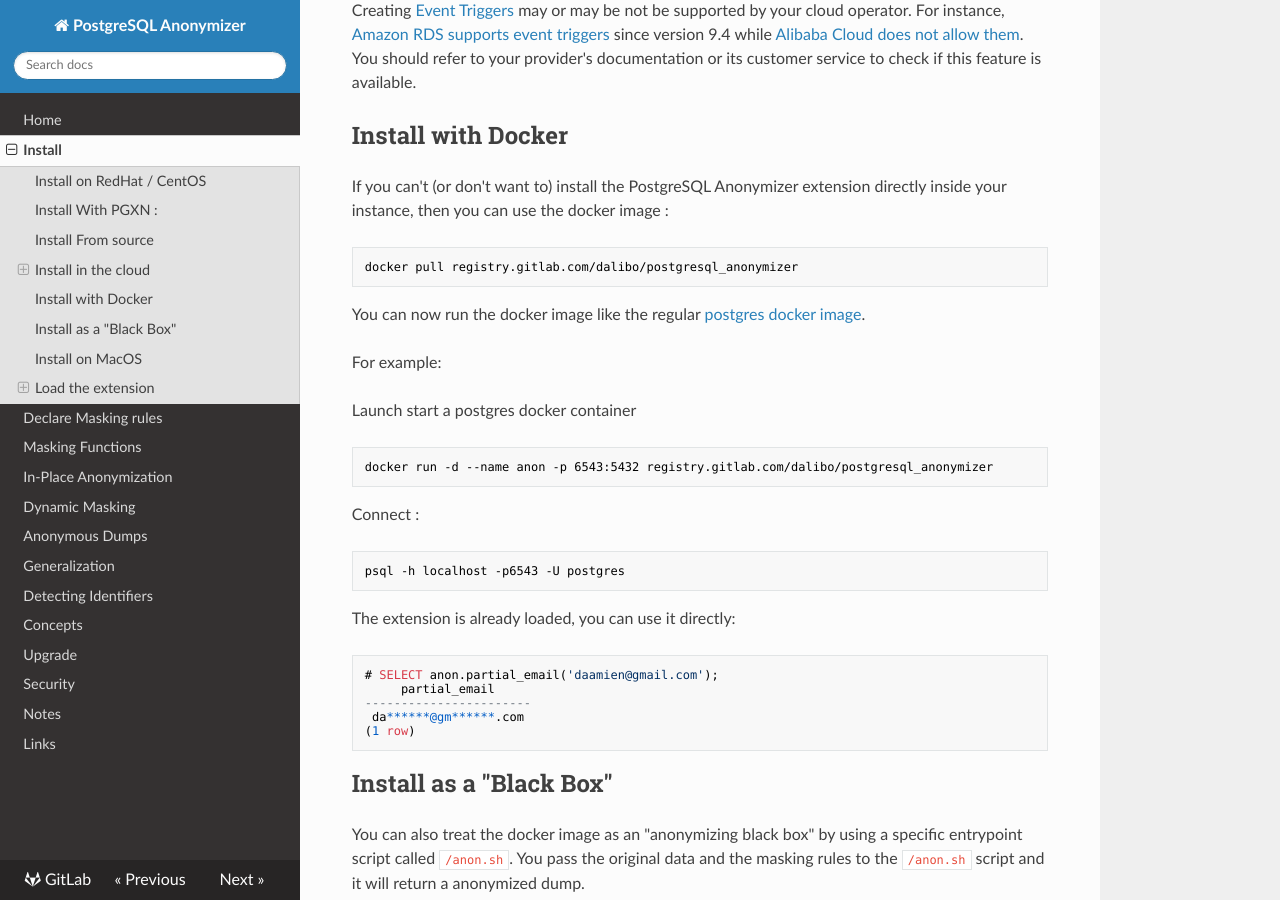
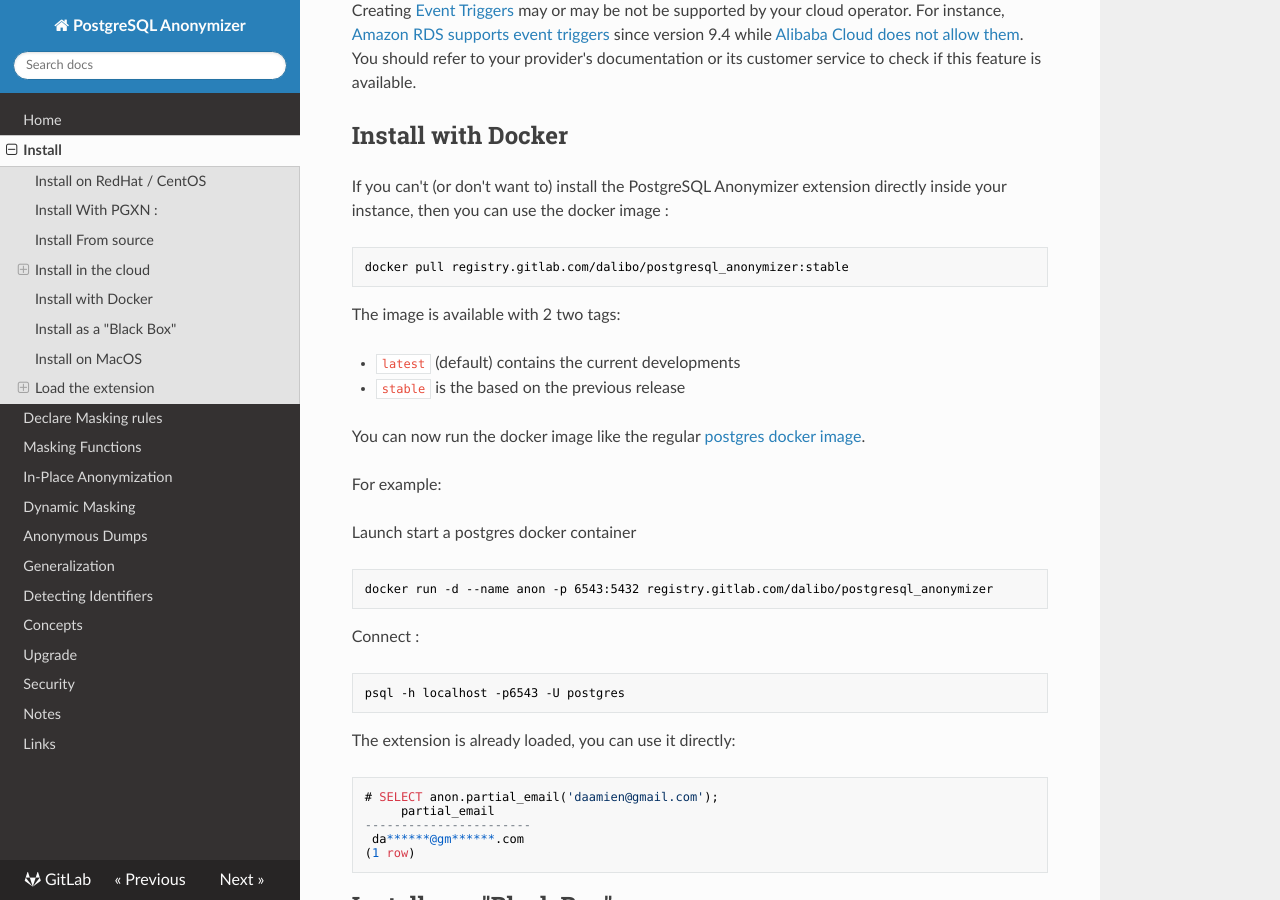
Before and after one commit to neondatabase/postgresql_anonymizer, an MkDocs documentation site: the page built from docs/INSTALL.md, in a window 1280 px wide and 900 px high, scrolled down 3327 px. Built offline with MkDocs 1.6.1, drawn with Linux system fonts in a browser that asks for light colours; nearby versions of some CDN libraries.

Commit message:
[doc] docker tags

````diff
--- a/docs/INSTALL.md
+++ b/docs/INSTALL.md
@@ -208,8 +208,13 @@
 directly inside your instance, then you can use the docker image :
 
 ```console
-docker pull registry.gitlab.com/dalibo/postgresql_anonymizer
+docker pull registry.gitlab.com/dalibo/postgresql_anonymizer:stable
 ```
+
+The image is available with 2 two tags:
+
+* `latest` (default) contains the current developments
+* `stable` is the based on the previous release
 
 You can now run the docker image like the regular [postgres docker image].
 
````
